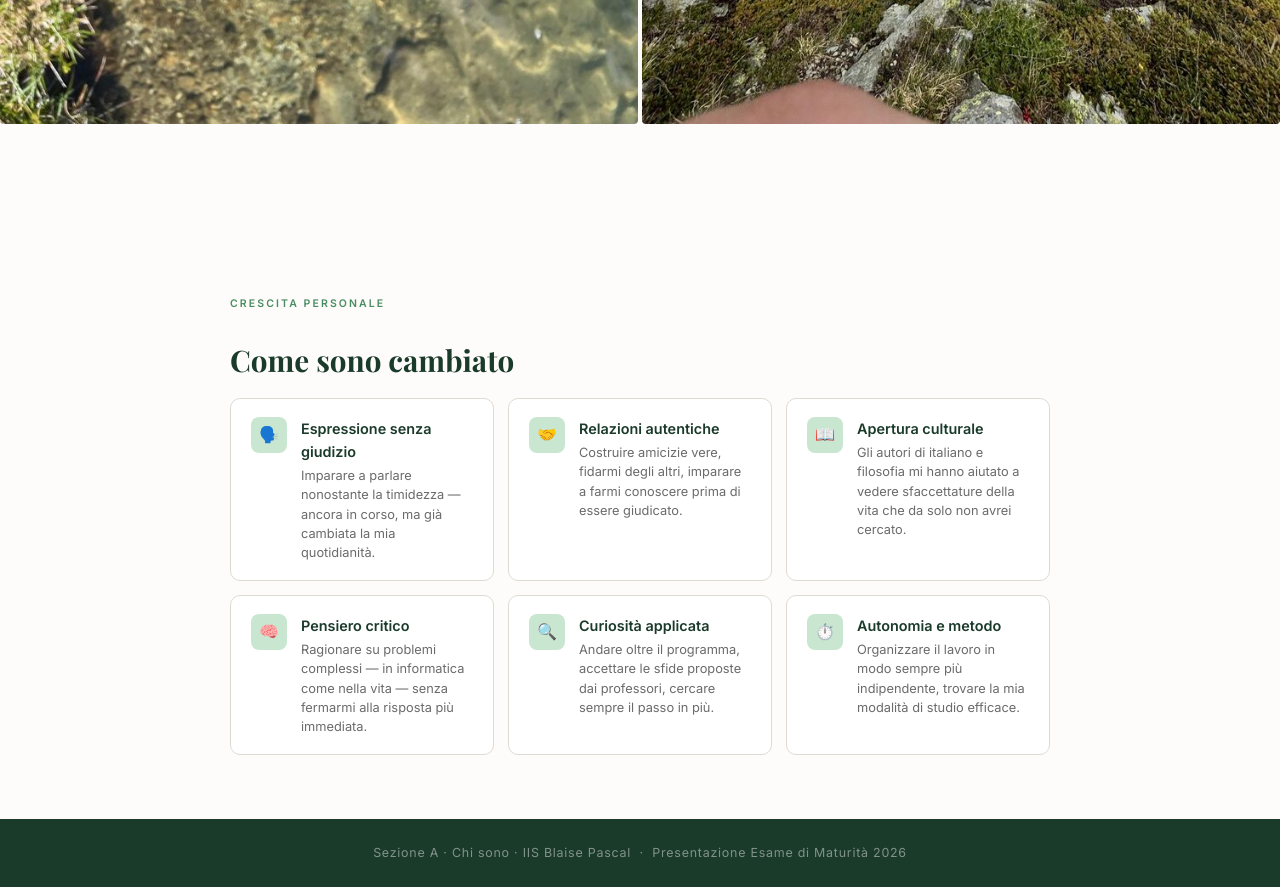
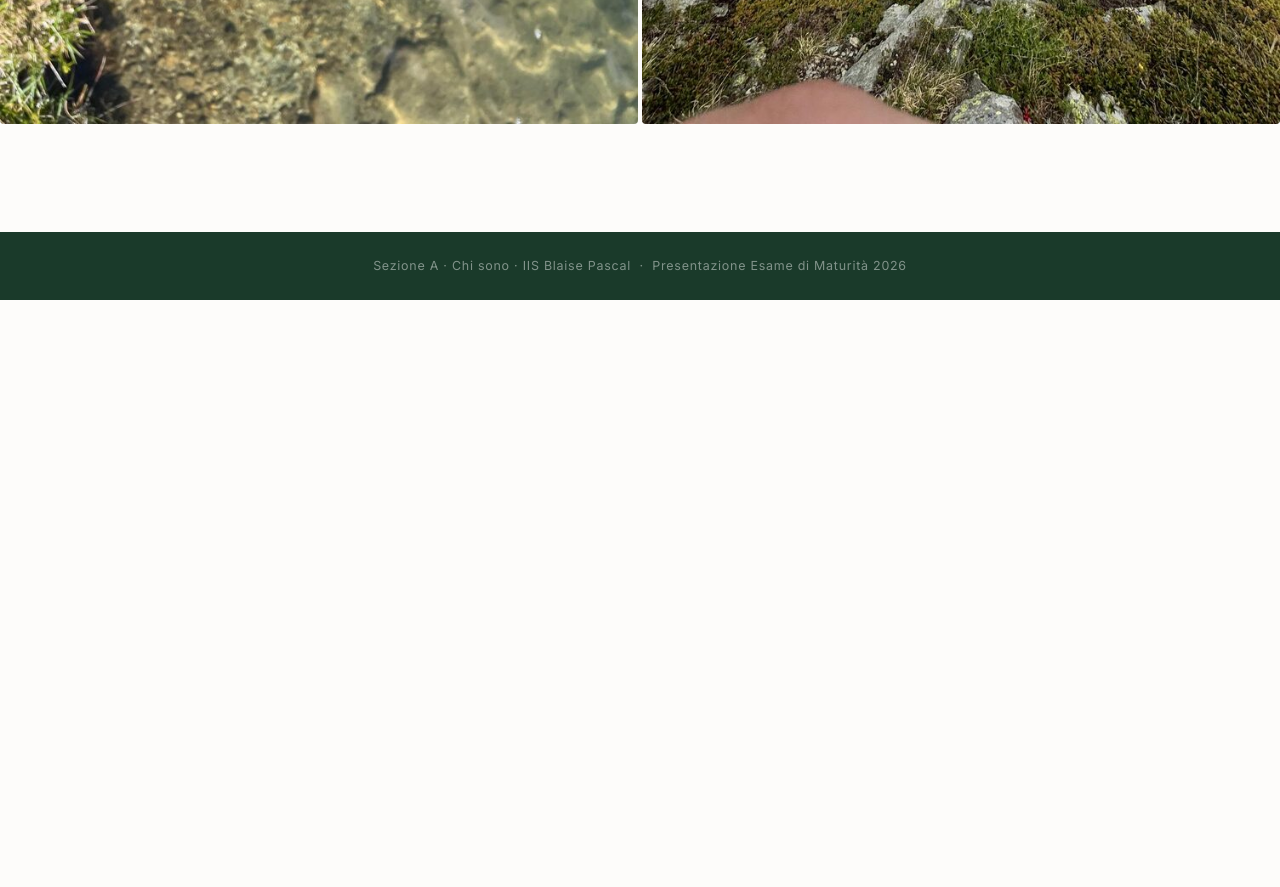
Before and after one commit to AlfoPixel/alfopixel.github.io, a plain HTML site: page index.html in a window 1280 px wide. Shown: the part 4312-5199 px from the top of the page. After the commit the page ends 4612 px from the top, so only its background shows below. Drawn offline with nearby package versions, Linux system fonts and the light colour scheme; a web font is replaced by a local one.

Commit message:
Delete personal growth section
Removed personal growth section from index.html

```diff
--- a/index.html
+++ b/index.html
@@ -118,54 +118,6 @@
     }
     window.addEventListener('resize', buildMosaic);
   </script>
-<section>
-    <p class="section-label">Crescita personale</p>
-    <h2>Come sono cambiato</h2>
-    <div class="skills-grid">
-      <div class="skill-item">
-        <div class="skill-icon">🗣️</div>
-        <div>
-          <div class="skill-name">Espressione senza giudizio</div>
-          <div class="skill-desc">Imparare a parlare nonostante la timidezza — ancora in corso, ma già cambiata la mia quotidianità.</div>
-        </div>
-      </div>
-      <div class="skill-item">
-        <div class="skill-icon">🤝</div>
-        <div>
-          <div class="skill-name">Relazioni autentiche</div>
-          <div class="skill-desc">Costruire amicizie vere, fidarmi degli altri, imparare a farmi conoscere prima di essere giudicato.</div>
-        </div>
-      </div>
-      <div class="skill-item">
-        <div class="skill-icon">📖</div>
-        <div>
-          <div class="skill-name">Apertura culturale</div>
-          <div class="skill-desc">Gli autori di italiano e filosofia mi hanno aiutato a vedere sfaccettature della vita che da solo non avrei cercato.</div>
-        </div>
-      </div>
-      <div class="skill-item">
-        <div class="skill-icon">🧠</div>
-        <div>
-          <div class="skill-name">Pensiero critico</div>
-          <div class="skill-desc">Ragionare su problemi complessi — in informatica come nella vita — senza fermarmi alla risposta più immediata.</div>
-        </div>
-      </div>
-      <div class="skill-item">
-        <div class="skill-icon">🔍</div>
-        <div>
-          <div class="skill-name">Curiosità applicata</div>
-          <div class="skill-desc">Andare oltre il programma, accettare le sfide proposte dai professori, cercare sempre il passo in più.</div>
-        </div>
-      </div>
-      <div class="skill-item">
-        <div class="skill-icon">⏱️</div>
-        <div>
-          <div class="skill-name">Autonomia e metodo</div>
-          <div class="skill-desc">Organizzare il lavoro in modo sempre più indipendente, trovare la mia modalità di studio efficace.</div>
-        </div>
-      </div>
-    </div>
-  </section>
 
 </div>
 
```
